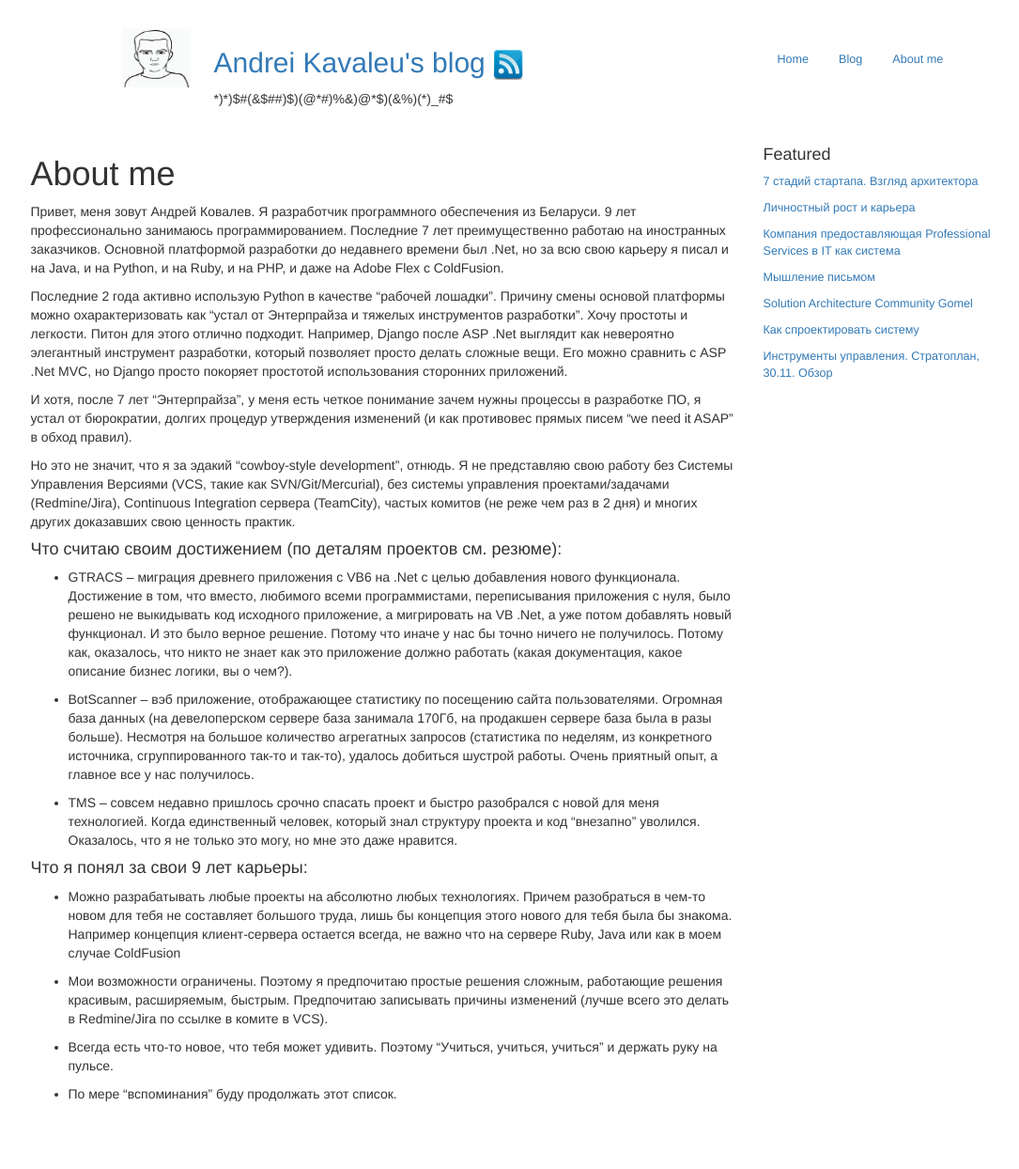
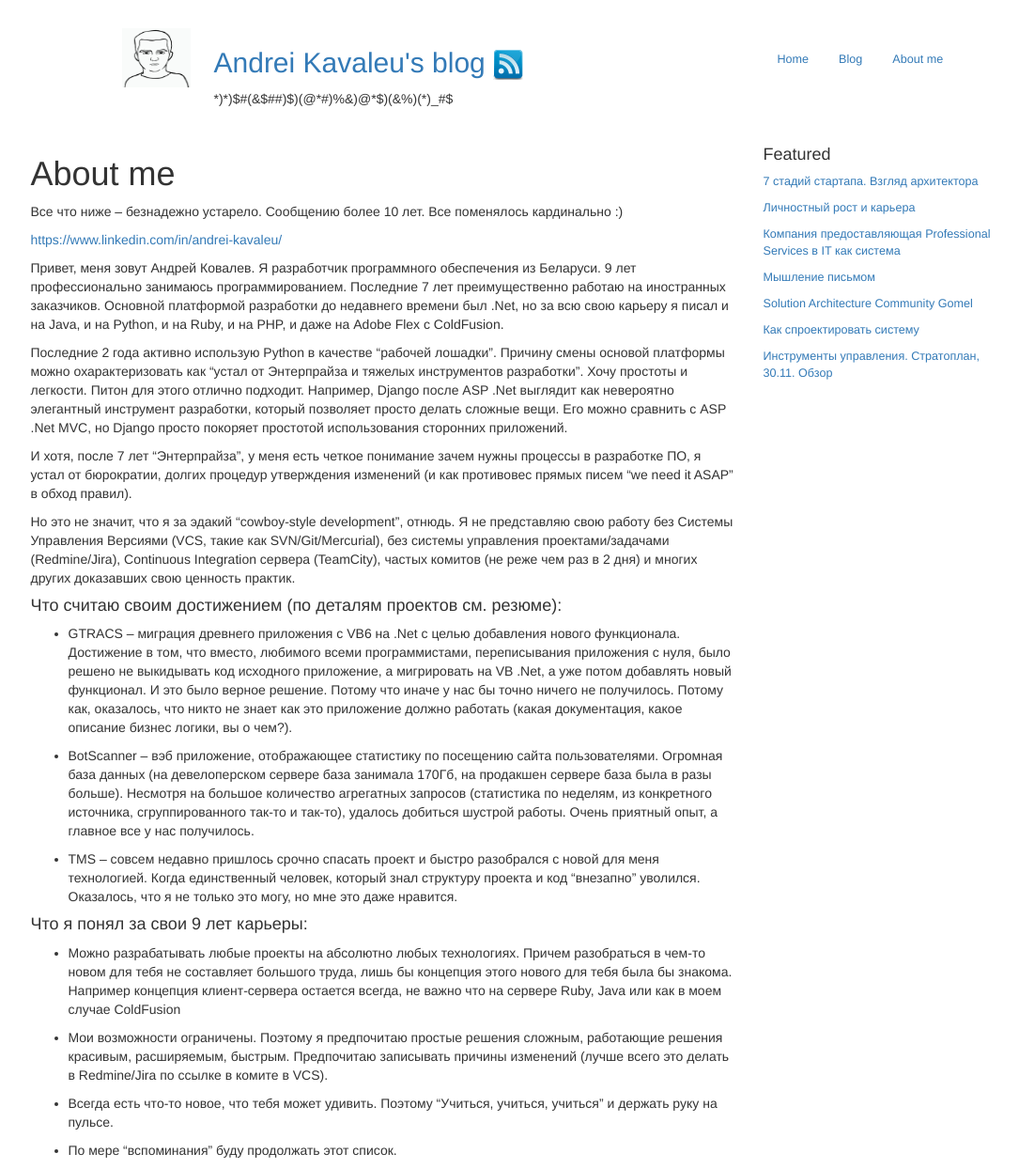
Before and after one commit to akava/akava.github.io, a Jekyll site: the page built from about.md, in a window 1280 px wide. Shown: the whole page at 94% size, without its empty margins (135-1220 px from the left). Built offline with Jekyll 4.4.1, drawn with Linux system fonts in a browser that asks for light colours; nearby versions of some CDN libraries; before the commit the page ends 1184 px from its top, so only the background shows below that.

Commit message:
Обо мне – все устарело

```diff
--- a/about.md
+++ b/about.md
@@ -3,6 +3,10 @@ layout: page
 title: About me
 permalink: /about/
 ---
+
+Все что ниже – безнадежно устарело. Сообщению более 10 лет. Все поменялось кардинально :)
+
+[https://www.linkedin.com/in/andrei-kavaleu/](https://www.linkedin.com/in/andrei-kavaleu/)
 
 Привет, меня зовут Андрей Ковалев. Я разработчик программного обеспечения из Беларуси. 9 лет профессионально занимаюсь программированием. Последние 7 лет преимущественно работаю на иностранных заказчиков. Основной платформой разработки до недавнего времени был .Net, но за всю свою карьеру я писал и на Java, и на Python, и на Ruby, и на PHP, и даже на Adobe Flex с ColdFusion.
 
```
